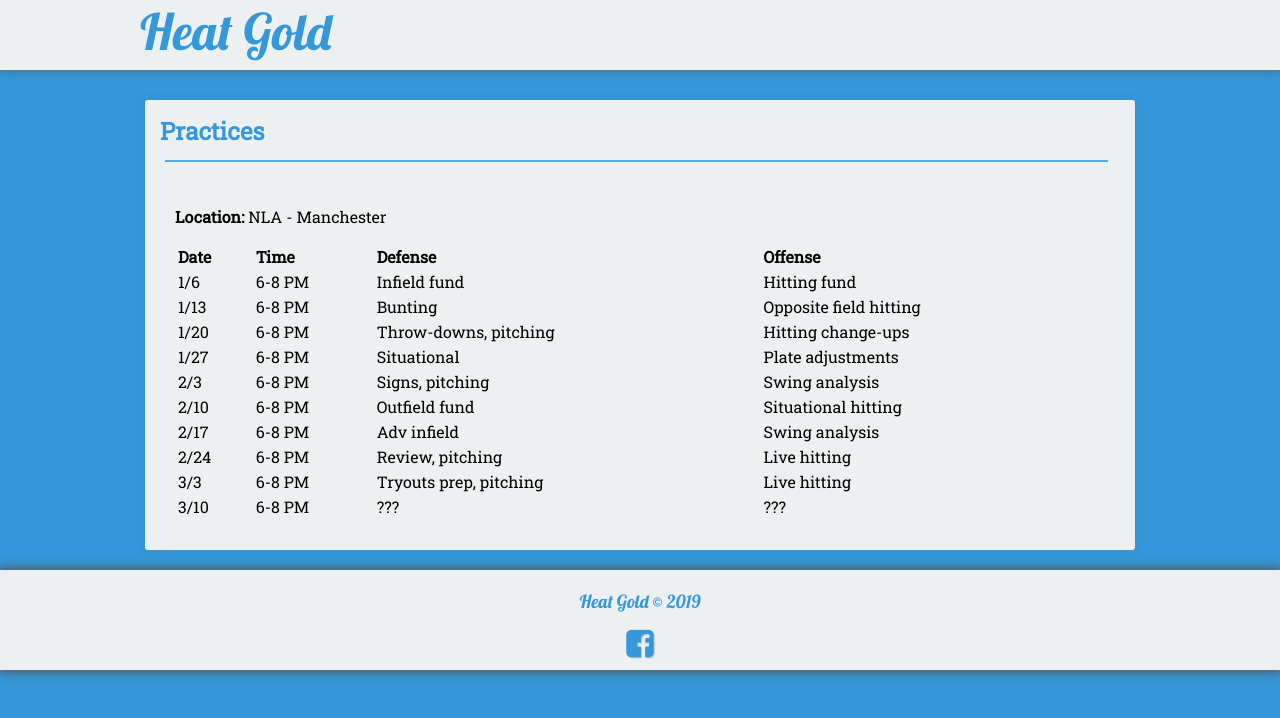
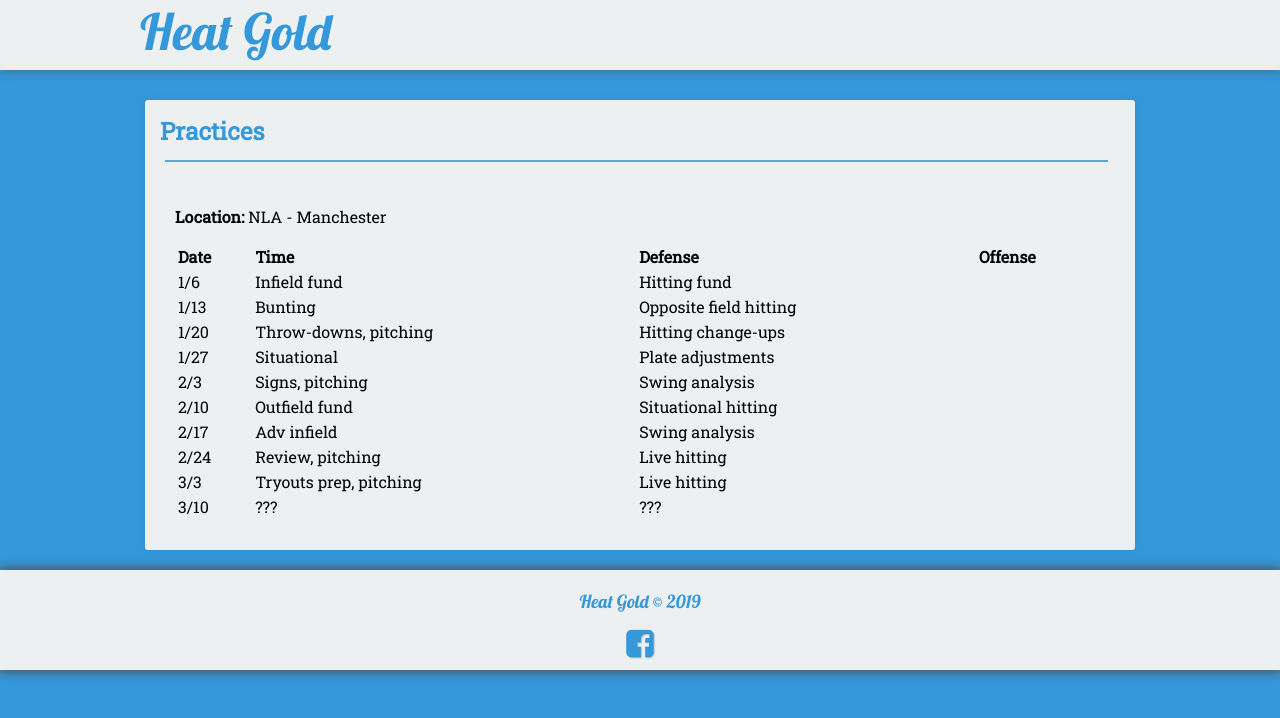
Before and after one commit to seanmerrow/ecf, a Jekyll site: the page built from _posts/2019-08-27-Practices.md, in a window 1280 px wide. Shown: the top 718 px of the page. Built offline with Jekyll 4.4.1, drawn with Linux system fonts in a browser that asks for light colours; nearby versions of some CDN libraries.

Commit message:
Update 2019-08-27-Practices.md

```diff
--- a/_posts/2019-08-27-Practices.md
+++ b/_posts/2019-08-27-Practices.md
@@ -8,13 +8,13 @@ excerpt: "Practice Schedule"
 
 | Date | Time     | Defense | Offense |
 |:---  |:---      |:---     |:---     |
-| 1/6  | 6-8 PM   | Infield fund   | Hitting fund |
-| 1/13  | 6-8 PM  | Bunting   | Opposite field hitting |
-| 1/20  | 6-8 PM  | Throw-downs, pitching   | Hitting change-ups |
-| 1/27  | 6-8 PM  | Situational   | Plate adjustments |
-| 2/3  | 6-8 PM   | Signs, pitching   | Swing analysis |
-| 2/10  | 6-8 PM  | Outfield fund   | Situational hitting |
-| 2/17  | 6-8 PM  | Adv infield   | Swing analysis |
-| 2/24  | 6-8 PM  | Review, pitching   | Live hitting |
-| 3/3  | 6-8 PM   | Tryouts prep, pitching   | Live hitting |
-| 3/10  | 6-8 PM  | ???   | ??? |
+| 1/6  | Infield fund   | Hitting fund |
+| 1/13  | Bunting   | Opposite field hitting |
+| 1/20  | Throw-downs, pitching   | Hitting change-ups |
+| 1/27  | Situational   | Plate adjustments |
+| 2/3   | Signs, pitching   | Swing analysis |
+| 2/10  | Outfield fund   | Situational hitting |
+| 2/17  | Adv infield   | Swing analysis |
+| 2/24  | Review, pitching   | Live hitting |
+| 3/3   | Tryouts prep, pitching   | Live hitting |
+| 3/10  | ???   | ??? |
```
